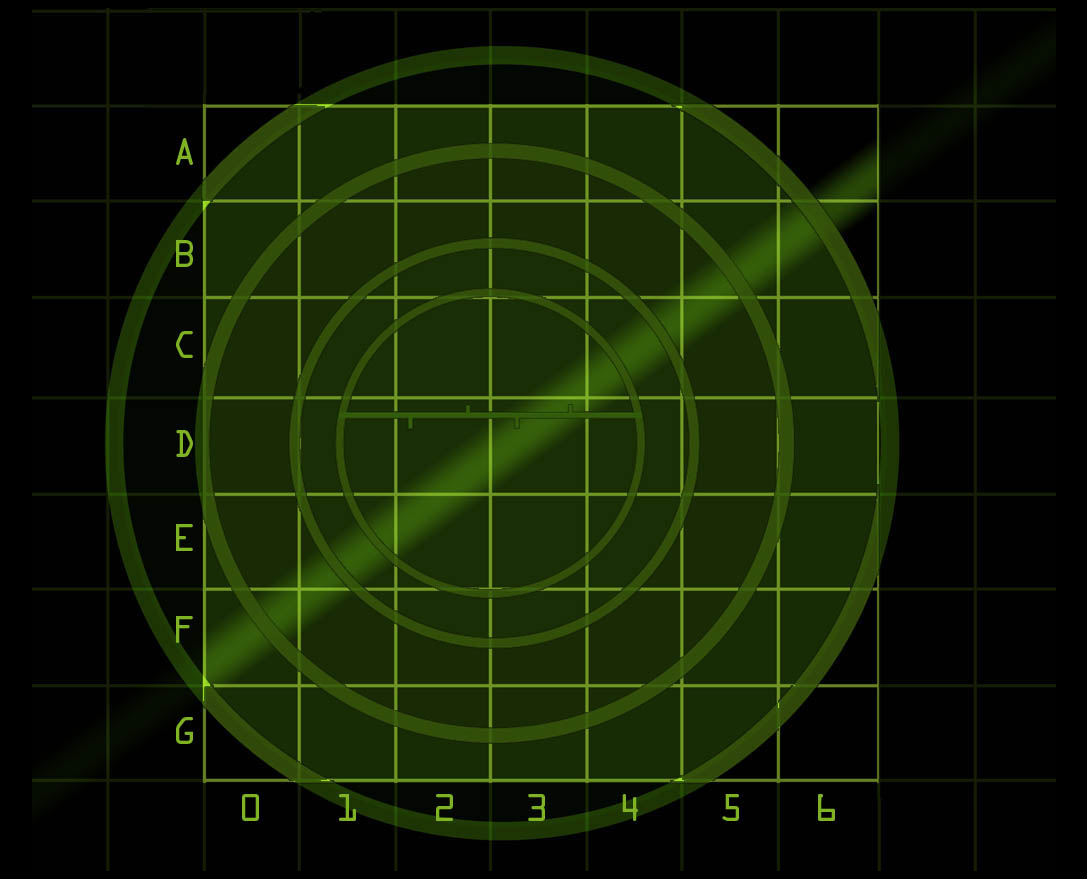
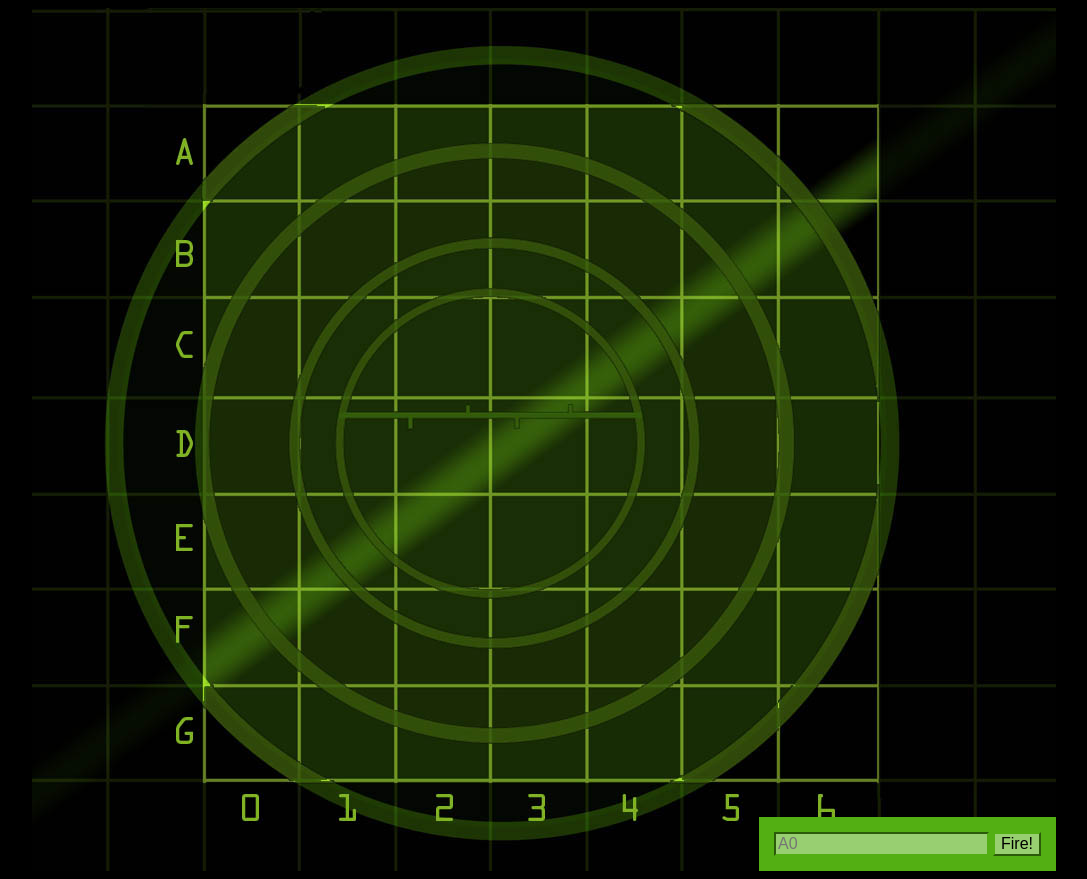
Before and after one commit to chanti-lee/battleship, a plain HTML site: page index.html in a window 1280 px wide. Shown: the whole page, without its empty margins (96-1183 px from the left). Drawn offline with Linux system fonts and the light colour scheme.

Commit message:
added table styling

```diff
--- a/index.html
+++ b/index.html
@@ -8,6 +8,7 @@
 
 	<body>
 		<div id="board">
+			<div id="messageArea"></div>
 			<table>
 				<tr>
 					<td id="00"></td><td id="01"></td><td id="02"></td><td id="03"></td><td id="04"></td><td id="05"></td><td id="06"></td>
@@ -31,6 +32,10 @@
 					<td id="60"></td><td id="61"></td><td id="62"></td><td id="63"></td><td id="64"></td><td id="65"></td><td id="66"></td>
 				</tr>
 			</table>
+			<form>
+				<input type="text" id="guessInput" placeholder="A0">
+				<input type="button" id="fireButton" value="Fire!">
+			</form>
 		</div>
 		<!--- <script src="battleship.js"></script> --->
 	</body>
--- a/style.css
+++ b/style.css
@@ -10,3 +10,36 @@ div#board {
 	margin: auto;
 	background: url("board.jpg") no-repeat;
 }
+
+div#messageArea {
+	position: absolute;
+	top: 0px;
+	left: 0px;
+	color: rgb(83, 175, 19);
+}
+
+table {
+	position: absolute;
+	left: 173px;
+	top: 98px;
+	border-spacing: 0px;
+}
+
+td {
+	width: 94px;
+	height: 94px;
+}
+
+form {
+	position: absolute;
+	bottom: 0px;
+	right: 0px;
+	padding: 15px;
+	background-color: rgb(83, 175, 19);
+}
+
+form input {
+	background-color: rgb(152, 207, 113);
+	border-color: rgb(83, 175, 19);
+	font-size: 1em;
+}
```
